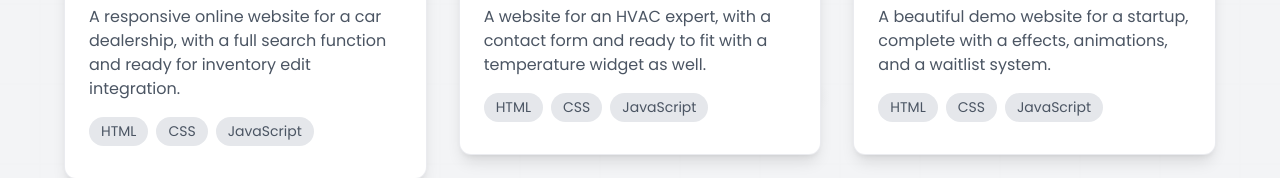
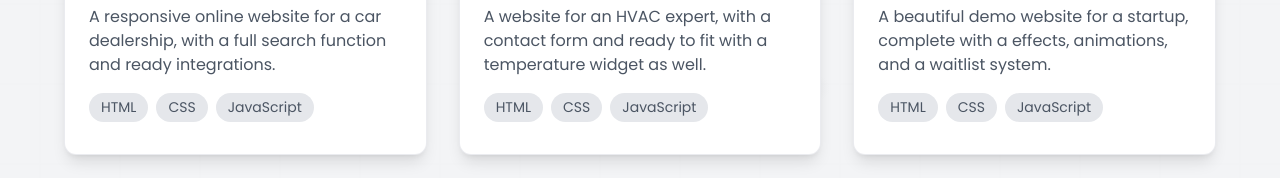
Before and after one commit to khazanahdigital/khazanahdigital, a plain HTML site: page projects.html in a window 1280 px wide. Shown: the part 756-934 px from the top of the page. Drawn offline with nearby package versions, Linux system fonts and the light colour scheme.

Commit message:
Update projects.html

```diff
--- a/projects.html
+++ b/projects.html
@@ -302,7 +302,7 @@
             <div class="p-6">
               <h3 class="text-xl font-bold mb-2">Car Dealership Website</h3>
               <p class="text-khazanah-600 mb-4">
-                A responsive online website for a car dealership, with a full search function and ready for inventory edit integration.
+                A responsive online website for a car dealership, with a full search function and ready integrations.
               </p>
               <div class="flex flex-wrap">
                 <span class="tech-badge">HTML</span>
```
